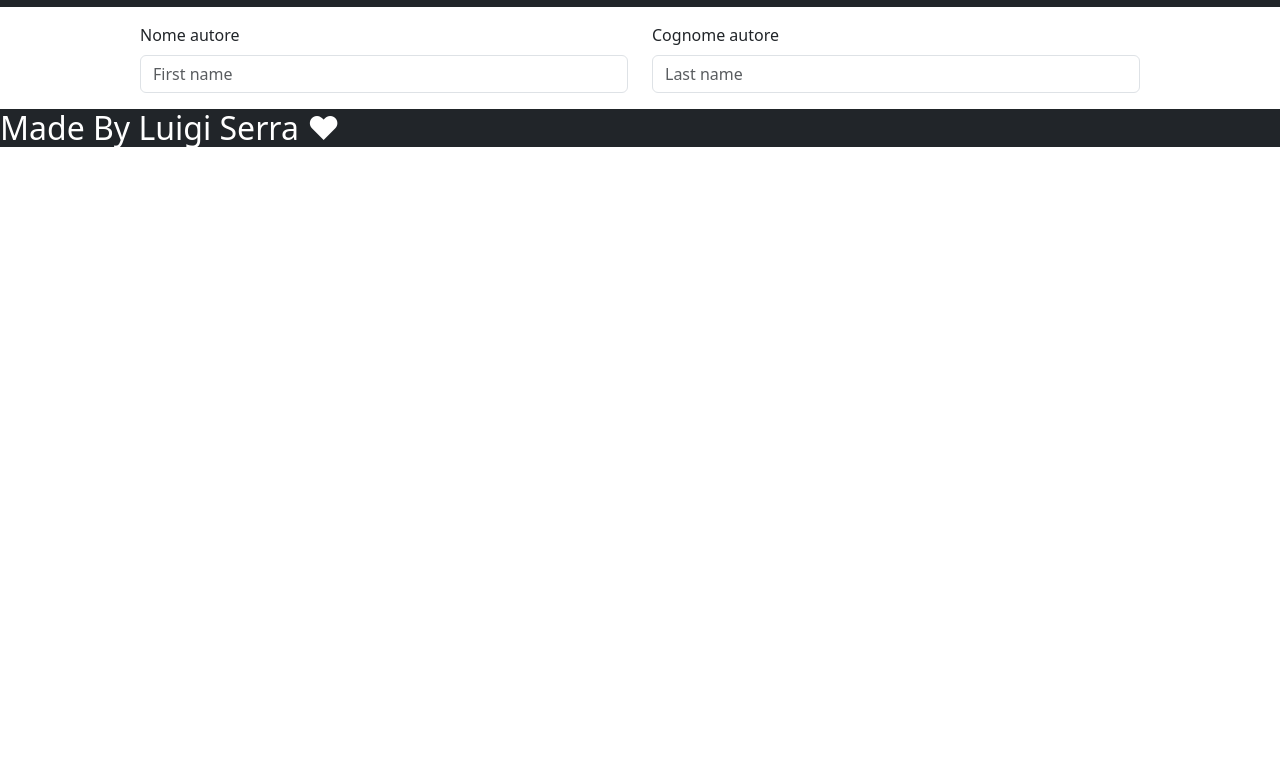
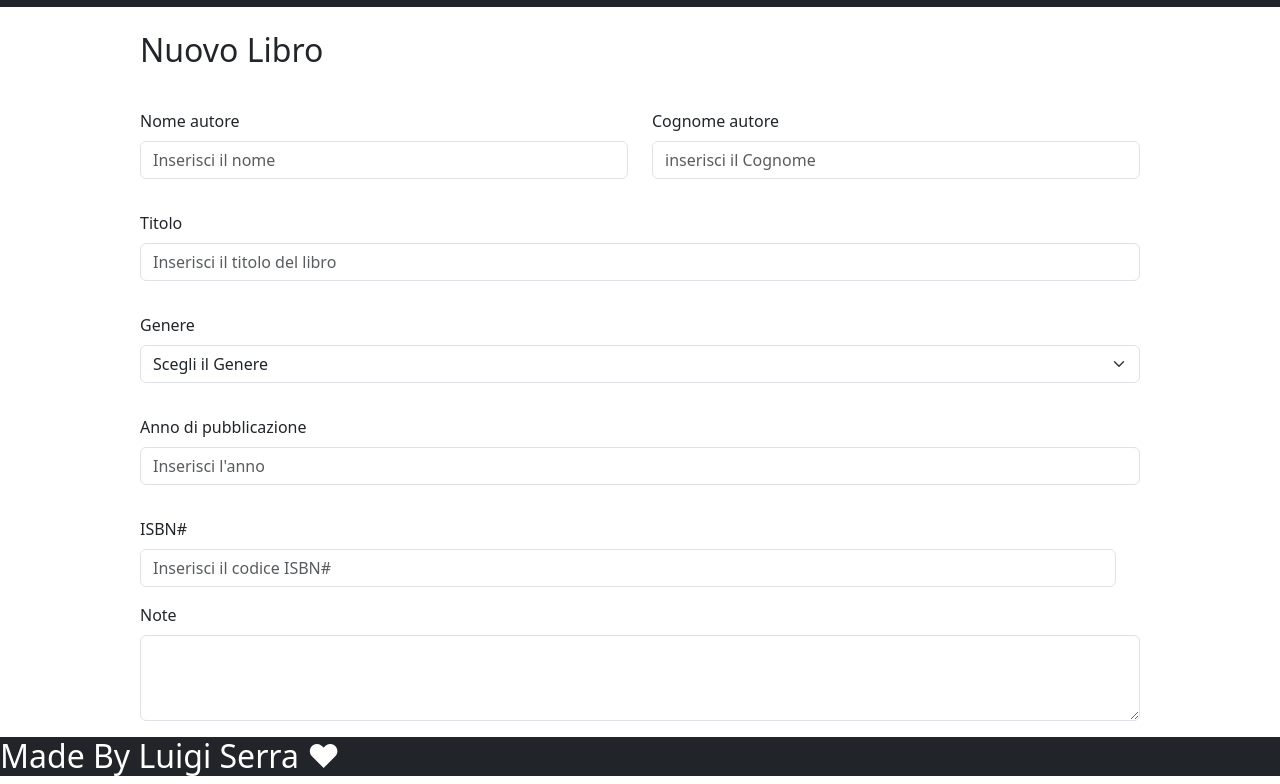
Before and after one commit to LuigiSerra91/html-css-bootstrap-dashboard, a plain HTML site: page new-book.html in a window 1280 px wide. Shown: the part 73-857 px from the top of the page. Before the commit the page ends 800 px from the top, so only its background shows below. Drawn offline with nearby package versions, Linux system fonts and the light colour scheme.

Commit message:
add_section_text_area

```diff
--- a/new-book.html
+++ b/new-book.html
@@ -81,17 +81,57 @@
 
     <main id="app_main">
         <div class="container">
-
+                 <h2 class="my-4">Nuovo Libro</h2>
                 <div class="row">
                     <div class="col">
                         <label for="exampleFormControlInput1" class="form-label">Nome autore</label>
-                      <input type="text" class="form-control" placeholder="First name" aria-label="First name">
+                      <input type="text" class="form-control" placeholder="Inserisci il nome" aria-label="First name">
                     </div>
                     <div class="col">
                         <label for="exampleFormControlInput1" class="form-label">Cognome autore</label>
-                      <input type="text" class="form-control" placeholder="Last name" aria-label="Last name">
+                      <input type="text" class="form-control" placeholder="inserisci il Cognome" aria-label="Last name">
                     </div>
                   </div>
+
+                  <div class="row">
+                    <div class="col">
+                        <label for="exampleFormControlInput1" class="form-label">Titolo</label>
+                      <input type="text" class="form-control" placeholder="Inserisci il titolo del libro" aria-label="First name">
+                    </div>
+                  </div>
+        </div>
+
+        <div class="container">
+            <div class="row">
+                <div class="col">
+                    <label for="exampleFormControlInput1" class="form-label">Genere</label>
+                    <select class="form-select" aria-label="Default select example">
+                        <option selected>Scegli il Genere</option>
+                        <option value="1">i promessi sposi</option>
+                        <option value="2">il signore degli anelli</option>
+                        <option value="3">i pilastri della terra</option>
+                      </select>
+                </div>
+              </div>
+            <div class="row">
+                <div class="col">
+                    <label for="exampleFormControlInput1" class="form-label">Anno di pubblicazione</label>
+                  <input type="text" class="form-control" placeholder="Inserisci l'anno" aria-label="First name">
+                </div>
+                <div class="row">
+                    <div class="col">
+                        <label for="exampleFormControlInput1" class="form-label">ISBN#</label>
+                      <input type="text" class="form-control" placeholder="Inserisci il codice ISBN#" aria-label="First name">
+                    </div>
+                  </div>
+              </div>
+        </div>
+
+        <div class="container">
+            <div class="mb-3">
+                <label for="" class="form-label">Note</label>
+                <textarea class="form-control" name="" id="" rows="3"></textarea>
+            </div>
 
         </div>
     </main>
```
